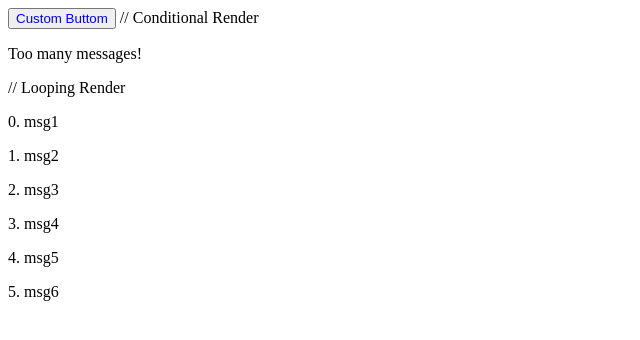
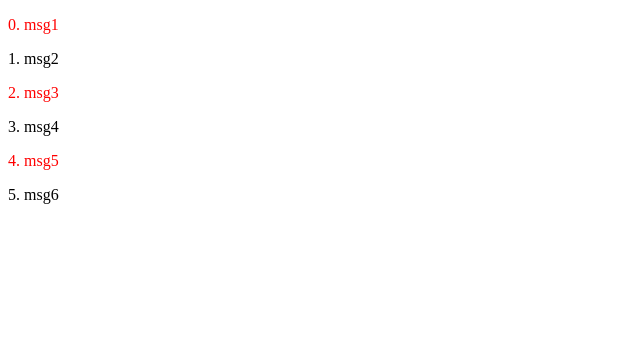
Before and after one commit to Rasyidannas/introduction-to-svelte-and-sveltekit, a SvelteKit app: page / in a window 1280 px wide. Shown: the top 340 px of the page, without its empty margins (0-640 px from the left). Built offline with nearby package versions, Linux system fonts and the light colour scheme.

Commit message:
2/7. Logic Solution.mp4

```diff
--- a/src/components/Messages.svelte
+++ b/src/components/Messages.svelte
@@ -1,26 +1,22 @@
 <script>
-   let messages = ['msg1', 'msg2', 'msg3', 'msg4', 'msg5', 'msg6']
+   export let messages
 </script>
 
-// Conditional Render
-{#if messages.length > 5}
-   <p>
-      Too many messages!
+
+{#each messages as message, index}
+   {#if index % 2 === 0 }
+   <p class="text-red">
+     {index}. {message}
    </p>
-{:else if messages.length > 0}
-   <p>
-      {messages.length} messages
-   </p>
-
-{:else}
-   <p>
-      No messages
-   </p>
-{/if}
-
-// Looping Render
-{#each messages as message, index}
+   {:else}
    <p>
      {index}. {message}
    </p>
+   {/if}
 {/each}
+
+<style>
+   .text-red{
+      color: red;
+   }
+</style>
--- a/src/routes/+page.svelte
+++ b/src/routes/+page.svelte
@@ -1,12 +1,8 @@
 <script>
    import Button from "../components/Button.svelte";
-  import Messages from "../components/Messages.svelte";
+   import Messages from "../components/Messages.svelte";
 
-   const obj = {
-      text: "Custom Buttom",
-      title: "Custom Title"
-   }
+   let messages = ['msg1', 'msg2', 'msg3', 'msg4', 'msg5', 'msg6']
 </script>
 
-<Button {...obj}/>
-<Messages />
+<Messages {messages} />
```
